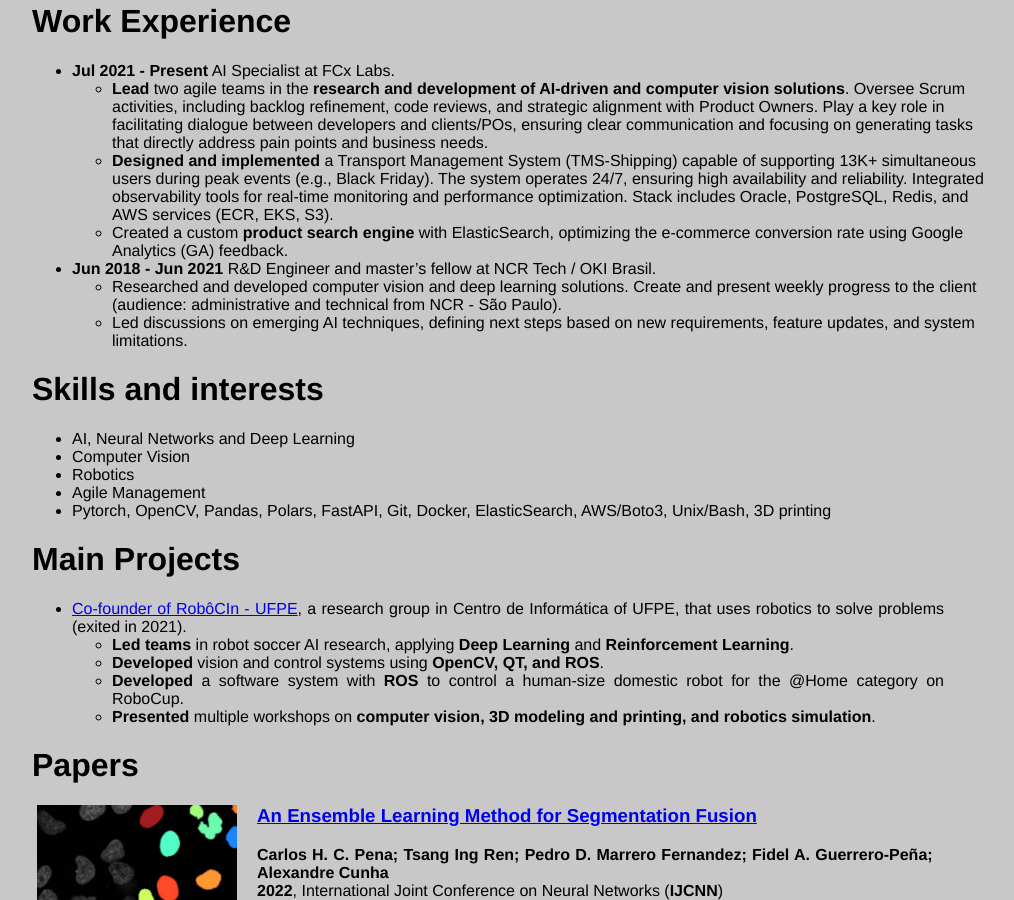
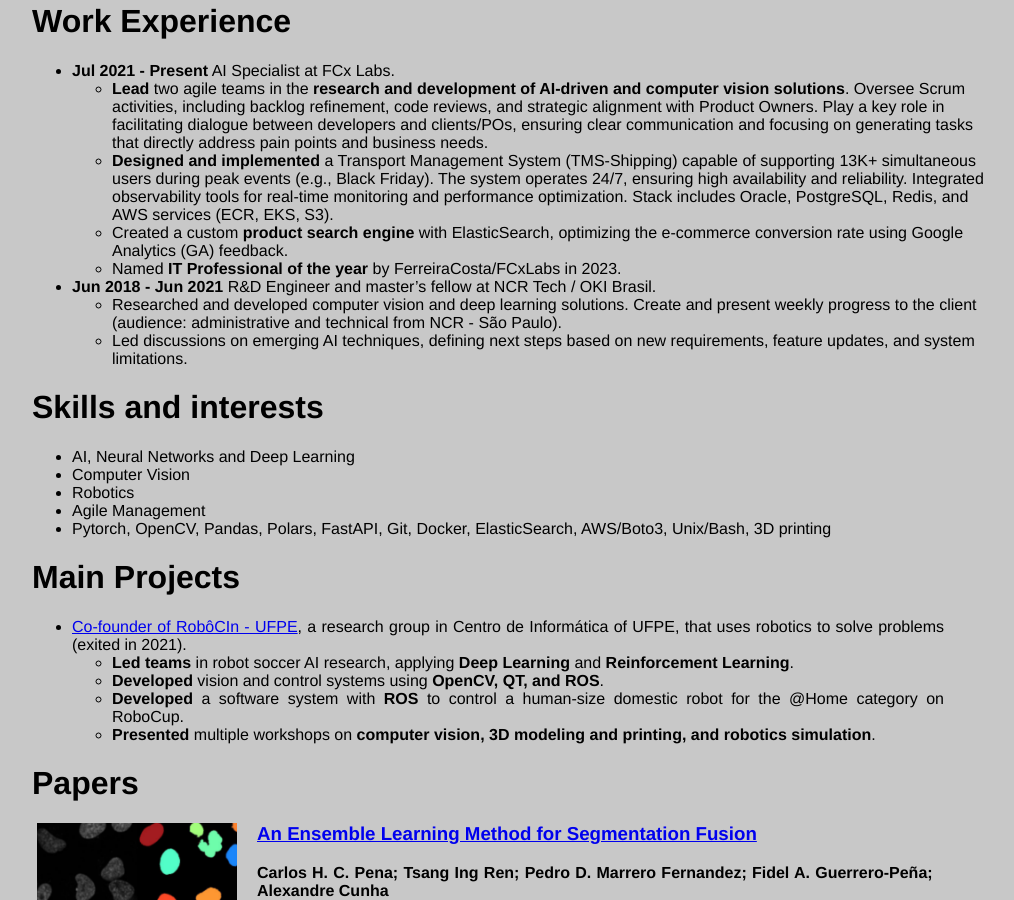
Before and after one commit to CarlosPena00/carlospena00.github.io, a Jekyll site: the page built from pages/index.md, in a window 1280 px wide and 900 px high, scrolled down 378 px. Shown: the whole window, without its empty margins (128-1142 px from the left). Built offline with Jekyll 4.4.1, drawn with Linux system fonts in a browser that asks for light colours.

Commit message:
blog(me): Add award "IT Professional of the Year"

```diff
--- a/pages/index.md
+++ b/pages/index.md
@@ -41,7 +41,8 @@ order: 1
       <ul>
         <li> <strong>Lead</strong> two agile teams in the <strong>research and development of AI-driven and computer vision solutions</strong>. Oversee Scrum activities, including backlog refinement, code reviews, and strategic alignment with Product Owners. Play a key role in facilitating dialogue between developers and clients/POs, ensuring clear communication and focusing on generating tasks that directly address pain points and business needs. </li>
         <li> <strong>Designed and implemented</strong> a Transport Management System (TMS-Shipping) capable of supporting 13K+ simultaneous users during peak events (e.g., Black Friday). The system operates 24/7, ensuring high availability and reliability. Integrated observability tools for real-time monitoring and performance optimization. Stack includes Oracle, PostgreSQL, Redis, and AWS services (ECR, EKS, S3). </li>
-        <li> Created a custom <strong>product search engine</strong> with ElasticSearch, optimizing the e-commerce conversion rate using Google Analytics (GA) feedback. </li>
+        <li> Created a custom <strong>product search engine</strong> with ElasticSearch, optimizing the e-commerce conversion rate using Google Analytics (GA) feedback.</li>
+        <li> Named <strong>IT Professional of the year</strong> by FerreiraCosta/FCxLabs in 2023.</li>
       </ul>
     <li><strong>Jun 2018 - Jun 2021</strong> R&amp;D Engineer and master’s fellow at NCR Tech / OKI Brasil.</li>
       <ul>
```
